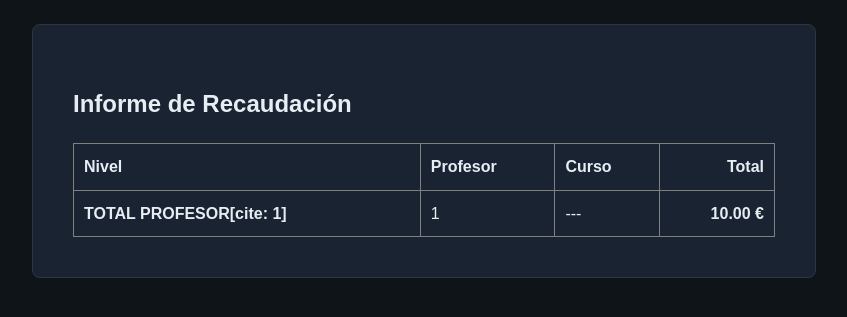
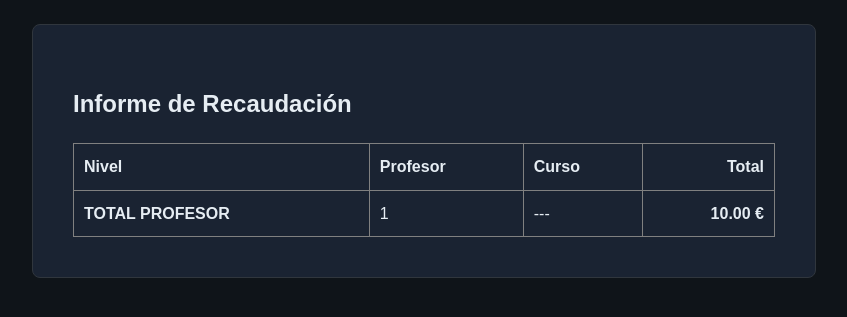
Before and after one commit to FerMelero/BD_Avanzadas, a Flask app: template templates/dineroRecaud.html in a window 1280 px wide. Shown: the part 70-387 px from the top of the page, without its empty margins (216-1063 px from the left). Run offline with Flask 2, Linux system fonts and the light colour scheme; the visitor is signed in with stand-in values (Sample User, id 1); the template is opened without the code that fills it: most values are stand-ins (such as "Sample title", 1, 10 or a date in 2020).

Commit message:
Añadidos botones a los profesores

```diff
--- a/templates/dineroRecaud.html
+++ b/templates/dineroRecaud.html
@@ -23,7 +23,7 @@
                         {% if es_global %}
                             <strong>TOTAL GENERAL</strong>
                         {% elif es_profe %}
-                            <strong>TOTAL PROFESOR[cite: 1]</strong>
+                            <strong>TOTAL PROFESOR</strong>
                         {% else %} Detalle
                         {% endif %}
                     </td>
--- a/templates/idProfesor.html
+++ b/templates/idProfesor.html
@@ -34,5 +34,6 @@
 <p>No hay profesor con ese ID.</p>
 {% endif %}
 <a href="{{ url_for('profesores.eliminar_profesor', id_profesor=profesor.id_profesor) }}">Eliminar profesor</a>
+<a href="{{ url_for('profesores.curso_caro_profesor', id_profesor=profesor.id_profesor) }}">ROWNUMBER profesor</a>
 
 {% endblock %}
```
